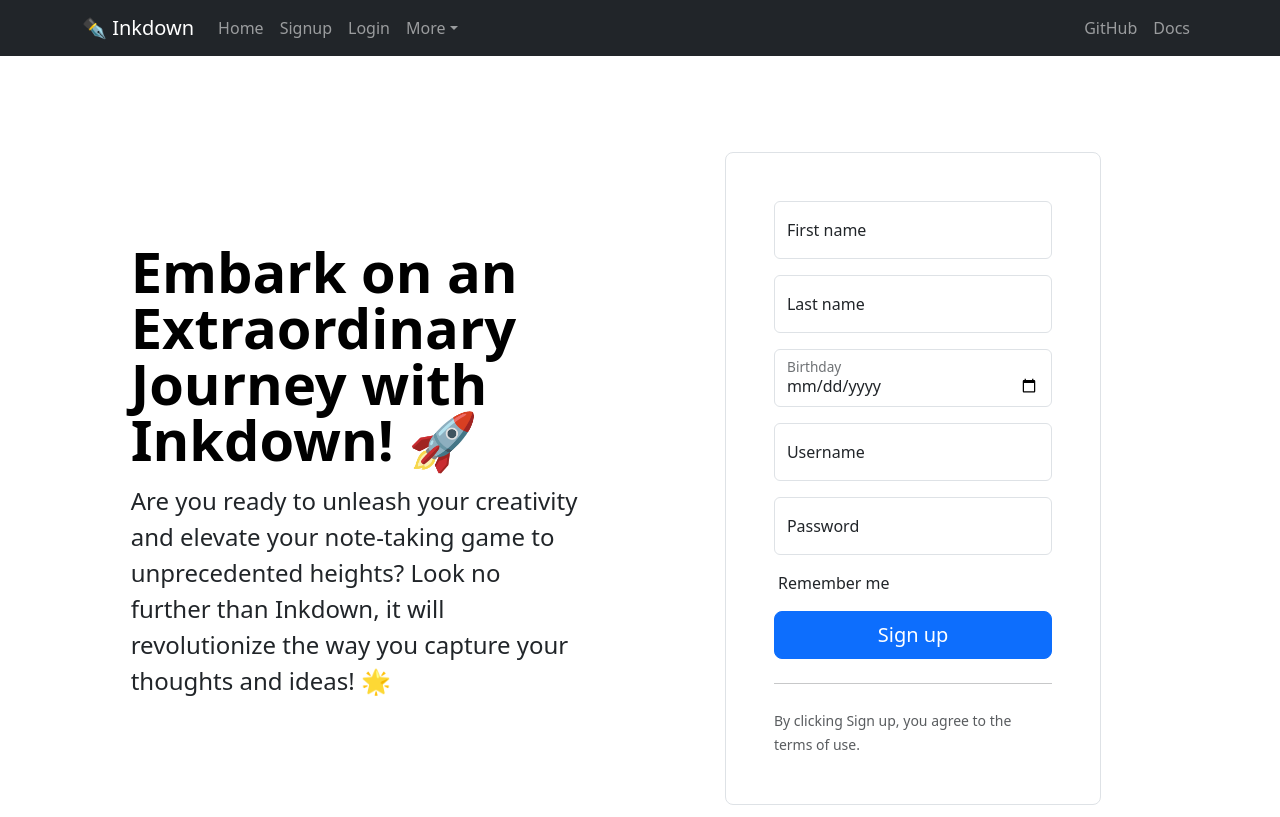
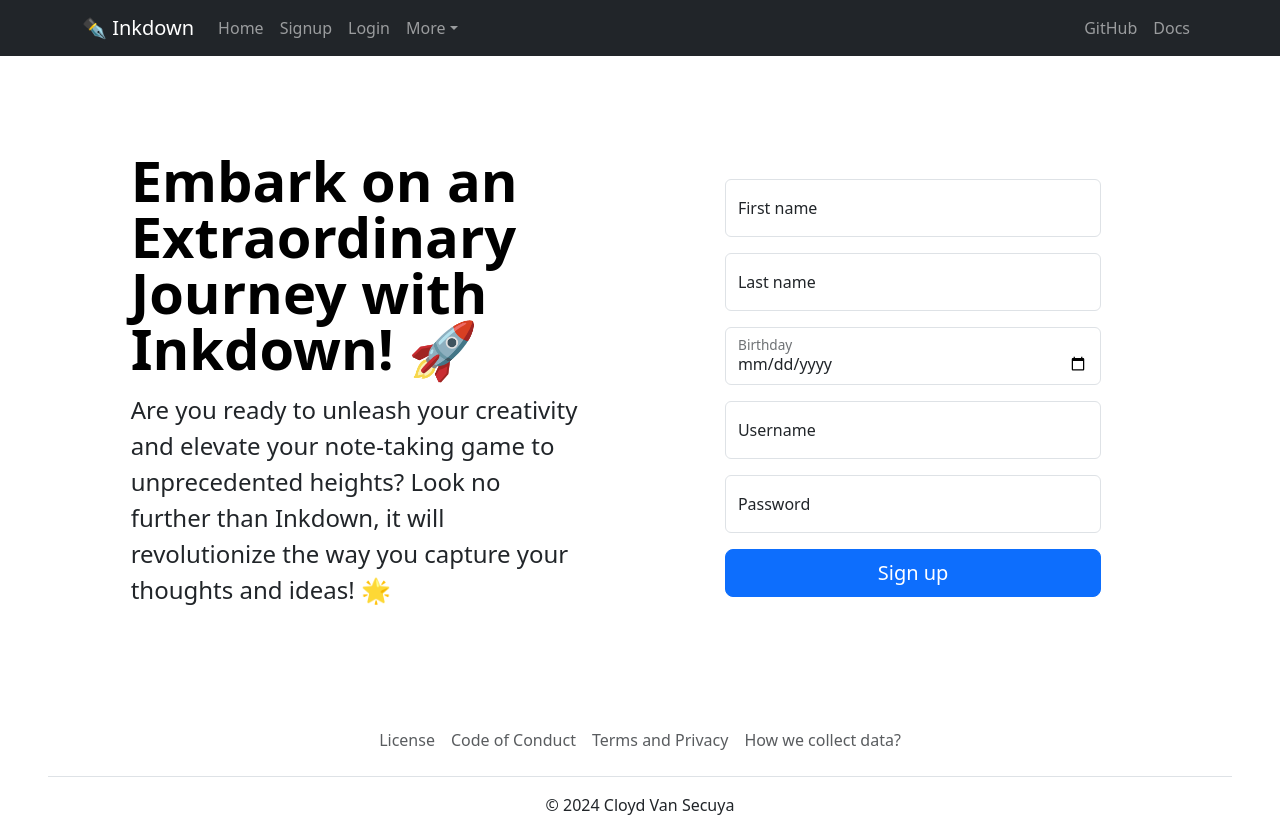
Before and after one commit to Ciezo/demo-react-app, a React (Create React App) app: page /signup in a window 1280 px wide. Shown: the top 817 px of the page. Built offline with nearby package versions, Linux system fonts and the light colour scheme.

Commit message:
Input validations
It's not working well yet because the conditions used here
are not optmized enough

```diff
--- a/src/components/SignupForm.jsx
+++ b/src/components/SignupForm.jsx
@@ -1,5 +1,11 @@
-import React from 'react';
-import { useState } from 'react';
+import React from "react";
+import { useState } from "react";
+import FloatingLabel from "react-bootstrap/FloatingLabel";
+import Form from "react-bootstrap/Form";
+import Button from "react-bootstrap/Button";
+import { validateFirstLastName } from "../utils/validations/ValidateFirstLastName";
+import { validateUserName } from "../utils/validations/ValidateUserName";
+import { validatePassword } from "../utils/validations/ValidatePassword";
 
 function SignupForm() {
   // Form values
@@ -9,135 +15,118 @@
    * In this case, React hooks allow the use of Setters to
    * update the state of assigned values in the given form values.
    */
-  const [firstname, setFirstName] = useState('');
-  const [lastname, setLastName] = useState('');
-  const [birthday, setBirthday] = useState('');
-  const [username, setUsername] = useState('');
-  const [password, setPassword] = useState('');
+  const [firstname, setFirstName] = useState("");
+  const [lastname, setLastName] = useState("");
+  const [birthday, setBirthday] = useState("");
+  const [username, setUsername] = useState("");
+  const [password, setPassword] = useState("");
 
-  const handleSubmit = (e) => {
-    e.preventDefault(); // Prevent page refresh
-    // Handle form submission (e.g., send data to the server)
-    console.log('First name submitted:', firstname);
-    console.log('Last name submitted:', lastname);
-    console.log('Birthday submitted:', birthday);
-    console.log('Username submitted:', username);
-    console.log('Password submitted:', password);
+  const [validated, setValidated] = useState(false);
+
+  // Form validations
+  const handleFirstNameChange = (e) => {setFirstName(e.target.value);};
+  const firstNameErr = validateFirstLastName(firstname);
+  const lastNameErr = validateFirstLastName(lastname);
+  const usernameErr = validateUserName(username);
+  const passwordErr = validatePassword(password);
+
+  const handleSubmit = (event) => {
+    event.preventDefault();
+    const form = event.currentTarget;
+    if (form.checkValidity() === false && firstNameErr) {
+      event.stopPropagation();
+      console.log("Errors detected!")
     }
+    console.log([firstname, lastname, birthday, username, password])
+
+    setValidated(true);
+  };
 
   return (
     <>
-      <div>
-        <form onSubmit={handleSubmit}
-          className="needs-validation p-4 p-md-5 border rounded-3"
-          /** @note I am not going to use POST and action yet because there is no API. */
-          /**       I will try submitting this form and console logging them in the browser. */
-          // action="/signup-user"
-          // method="POST"
-        >
-          <div className="form-floating mb-3">
-            <input
+      <Form
+        noValidate
+        validated={validated}
+        onSubmit={handleSubmit}>
+        {/* Firstname */}
+        <Form.Group className="mb-3">
+          <FloatingLabel controlId="floatingInput" label="First name">
+            <Form.Control
+            required
             type="text"
-              name="firstname"
-              placeholder="First name"
-              id="floatingInput"
-              className="form-control"
             value={firstname}
-              onChange={(e) => setFirstName(e.target.value)}
+            onChange={handleFirstNameChange}
+            placeholder="" />
+
+            <Form.Control.Feedback type="invalid">
+              {firstNameErr}
+            </Form.Control.Feedback>
+          </FloatingLabel>
+        </Form.Group>
+
+        {/* Lastname */}
+        <Form.Group className="mb-3">
+          <FloatingLabel controlId="floatingInput" label="Last name">
+            <Form.Control
             required
-            />
-            <label>
-              <i className="fa-regular fa-address-card"></i> First name
-            </label>
-            <span className="invalid-feedback"></span>
-          </div>
-
-          <div className="form-floating mb-3">
-            <input
             type="text"
-              name="lastname"
-              placeholder="Last name"
-              id="floatingInput"
-              className="form-control"
             value={lastname}
             onChange={(e) => setLastName(e.target.value)}
+            placeholder="" />
+            <Form.Control.Feedback type="invalid">
+              {lastNameErr}
+            </Form.Control.Feedback>
+          </FloatingLabel>
+        </Form.Group>
+
+        {/* Birthday */}
+        <Form.Group className="mb-3">
+          <FloatingLabel controlId="floatingInput" label="Birthday">
+            <Form.Control
             required
-            />
-            <label>
-              <i className="fa-solid fa-signature"></i> Last name
-            </label>
-            <span className="invalid-feedback"></span>
-          </div>
-
-          <div className="form-floating mb-3">
-            <input
             type="date"
-              name="birthday"
-              id="floatingDate"
-              className="form-control"
             value={birthday}
             onChange={(e) => setBirthday(e.target.value)}
-              required
-            />
-            <label>
-              <i className="fa-solid fa-cake-candles"></i> Birthday
-            </label>
-            <span className="invalid-feedback"></span>
-          </div>
+            placeholder="" />
+            <Form.Control.Feedback type="invalid">
+              Please, provide birth date.
+            </Form.Control.Feedback>
+          </FloatingLabel>
+        </Form.Group>
 
-          <div className="form-floating mb-3">
-            <input
+        {/* Username */}
+        <Form.Group className="mb-3">
+          <FloatingLabel controlId="floatingInput" label="Username">
+            <Form.Control required
             type="text"
-              name="username"
-              placeholder="Username"
-              id="floatingUsername"
-              className="form-control"
             value={username}
             onChange={(e) => setUsername(e.target.value)}
+            placeholder="name@example.com" />
+            <Form.Control.Feedback type="invalid">
+              {usernameErr}
+            </Form.Control.Feedback>
+          </FloatingLabel>
+        </Form.Group>
+
+        {/* Password */}
+        <Form.Group className="mb-3">
+          <FloatingLabel controlId="floatingInput" label="Password">
+            <Form.Control
             required
-            />
-            <label>
-              <i className="fa-regular fa-user"></i> Username
-            </label>
-            <span className="invalid-feedback"></span>
-          </div>
-
-          <div className="form-floating mb-3">
-            <input
             type="password"
-              name="password"
-              placeholder="Password"
-              id="floatingPassword"
-              className="form-control"
             value={password}
             onChange={(e) => setPassword(e.target.value)}
-              required
-            />
-            <label>
-              <i className="fa-solid fa-vault"></i> Password
-            </label>
-            <span className="invalid-feedback"></span>
-          </div>
+            placeholder="******" />
 
-          <div className="checkbox mb-3">
-            <label>
-              <input type="checkbox" value="remember-me" /> Remember me
-            </label>
-          </div>
-
-          <input
-            className="w-100 btn btn-lg btn-primary"
-            name="register-user"
-            type="submit"
-            value="Sign up"
-            required
-          />
-          <hr className="my-4" />
-          <small className="text-body-secondary">
-            By clicking Sign up, you agree to the terms of use.
-          </small>
-        </form>
-      </div>
+            <Form.Control.Feedback type="invalid">
+              {passwordErr}
+            </Form.Control.Feedback>
+          </FloatingLabel>
+        </Form.Group>
+        <Button className="w-100 btn btn-lg btn-primary" type="submit">
+          Sign up
+        </Button>
+      </Form>
     </>
   );
 }
--- /dev/null
+++ b/src/utils/validations/ValidateFirstLastName.js
@@ -0,0 +1,7 @@
+export const validateFirstLastName = (name) => {
+  if (!name) return "First or last name is required";
+  if (/\d/.test(name)) return "First or last names should not contain numbers";
+  if (name.length < 5) return "First or last names must be at least 5 characters";
+
+  return; // No error
+};
--- /dev/null
+++ b/src/utils/validations/ValidatePassword.js
@@ -0,0 +1,7 @@
+export const validatePassword = (password) => {
+    if (!password) return "Please, provide a password!";
+    if (password.length < 5) return "Password should at least contain 5 characters!";
+    if (password.length > 20) return "Password should not be more than 20 characters";
+
+    return; // No error
+  };
--- /dev/null
+++ b/src/utils/validations/ValidateUserName.js
@@ -0,0 +1,7 @@
+export const validateUserName = (username) => {
+  if (!username) return "Please, provide a user name!";
+  if (username.length < 5) return "Username should at least contain 5 characters!";
+  if (username.length > 20) return "Username should not be more than 20 characters";
+
+  return; // No error
+};
```
Lines whose indentation alone changed are shown as unchanged.
